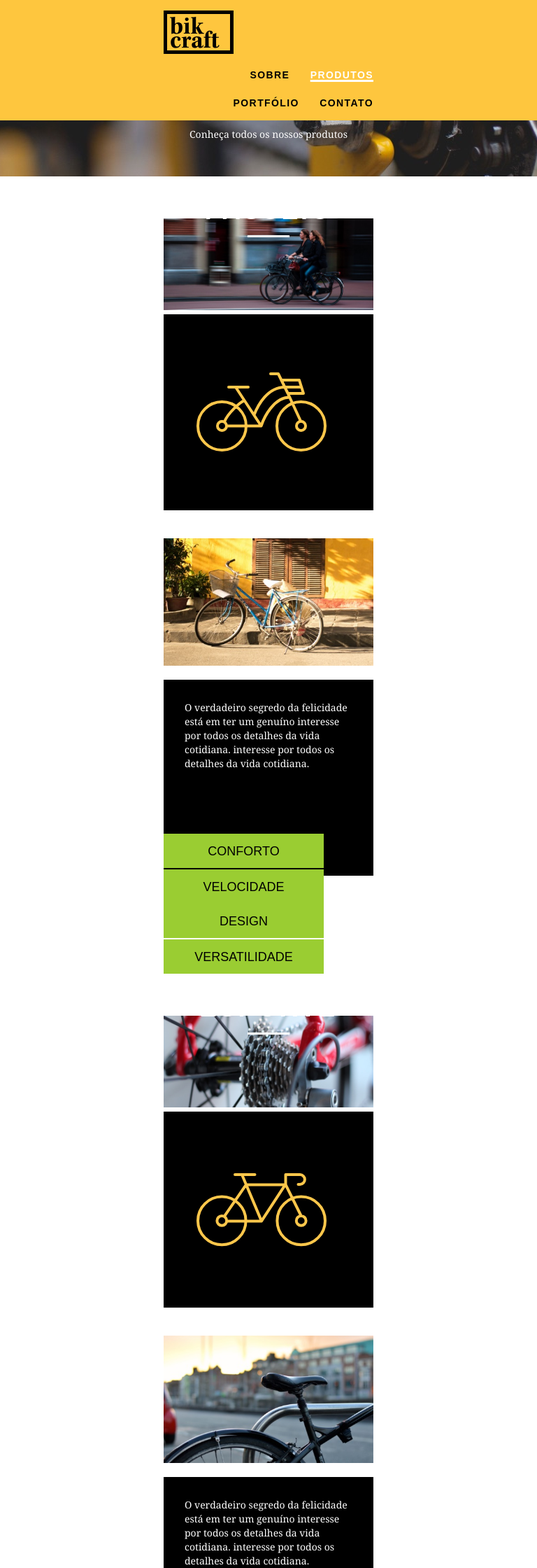
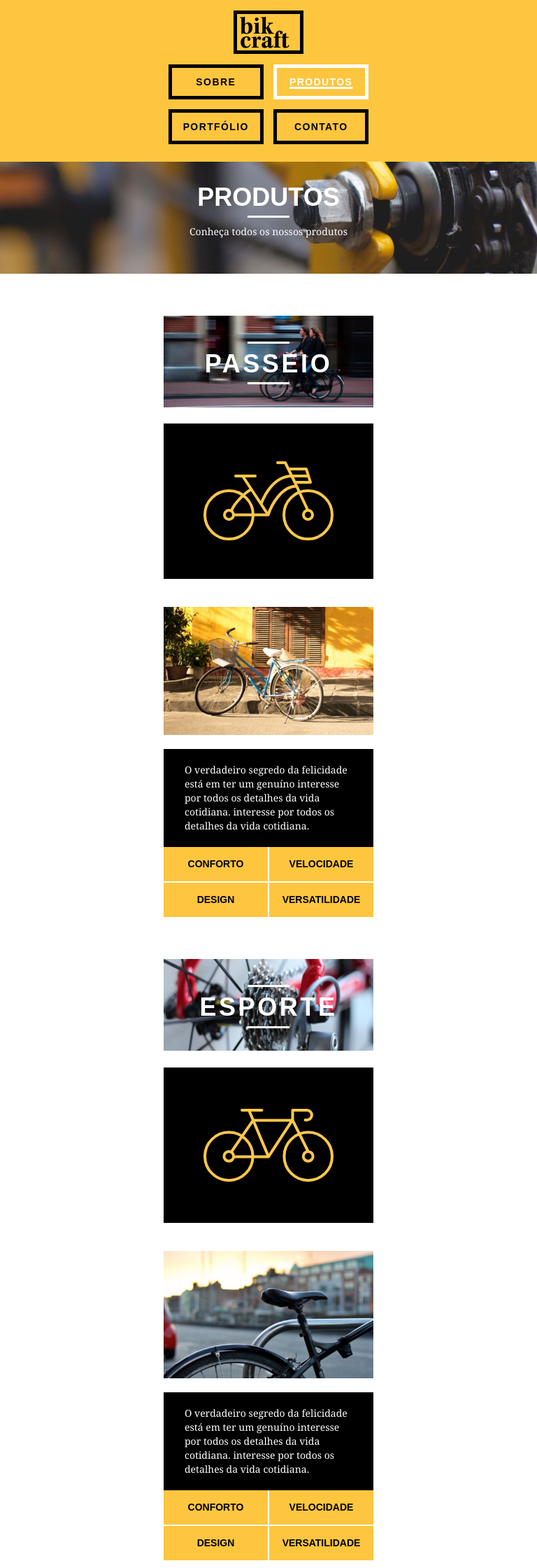
Before and after one commit to Lucasantos-S/bikcraft, a PHP site: page /produtos.html in a window 768 px wide. Shown: the top 2240 px of the page at 70% size. Run offline with PHP 8.4, Linux system fonts and the light colour scheme.

Commit message:
pagina produto finalizada para tablete e mobile

```diff
--- a/contato.html
+++ b/contato.html
@@ -9,6 +9,7 @@
     <link rel="stylesheet" href="css/grid.css">
     <link rel="stylesheet" href="css/style.css">
     <link rel="stylesheet" href="css/contato.css">
+    <link rel="stylesheet" href="css/responsivo.css">
 
     <title>Bikcraft-produto</title>
 </head>
--- a/css/grid.css
+++ b/css/grid.css
@@ -83,4 +83,4 @@
 	float: none;
 }
 
-	}
+}
--- a/css/produto.css
+++ b/css/produto.css
@@ -17,7 +17,7 @@
     position: relative;
     top: -190px;
     text-align: center;
-    margin-bottom: -100px;
+    margin-bottom: -56px;
 }
 
 .produto_item h2:before, .produto_item h2:after{
@@ -26,14 +26,19 @@
     width: 60px;
     height: 3px;
     background: #fff;
-    margin: 14px auto 10px auto;
+    margin: 6px auto 8px auto;
     }
 
 
-.produtos_listas-img.missao_produto{
-   padding: 70px 40px;
+.produto-icone{
+    background: #000;
+    padding: 70px 0;
+}
+.produto-icone img{
+    margin: 0 auto;
+}
 
-}
+
 .missao_produto{
     padding: 20px 0 0;
 }
@@ -41,42 +46,38 @@
 .produto_info {
     background: #000;
     color: white;
-    height: 280px;
-
     margin-top: 20px;
 
 }
 
 
 .produto_info p{
-    padding: 30px;
-}
-.produto_info ul {
-    padding-top: 60px;
-    width: 100%;
-    display: block;
+    font-size: 18px;
+    line-height: 25px;
+    height: 180px;
+    padding: 30px 40px;
 
 }
 
 
 .produto_info ul li{
-    background: yellowgreen;
+    background: #fec63e;
     text-align: center;
     font-size: 18px;
+    font-weight: bold;
     text-transform: uppercase;
     color: black;
     float: left;
     width: 229px;
     height: 49px;
-    padding-top: 15px;
+    padding-top: 16px;
 
-
-
-
+}
+.produto_info ul li:nth-child(1), .produto_info ul li:nth-child(2){
+    margin-bottom: 2px;
 }
 .produto_info ul li:nth-child(odd){
     margin-right: 2px;
-    margin-bottom: 2px;
 }
 
 
--- /dev/null
+++ b/css/responsivo.css
@@ -0,0 +1,208 @@
+
+/*Tablet*/
+@media only screen and (min-width: 768px) and (max-width: 995px) {
+
+/*Qualidade Home*/
+.qualidade:after{
+	right: 66px;
+
+
+}
+
+.qualidade_lista li {
+    text-align: center;
+    padding: 0 ;
+
+}
+
+
+
+/*Footer*/
+
+.footer_redes ul li a {
+    border: 3px solid var(--header-color);
+    display: block;
+    padding: 5px;
+}
+
+.footer_redes ul li a img{
+    width: 26px;
+}
+
+
+
+/*Produtos*/
+
+.produto_item h2 {
+    top: -150px;
+}
+
+.produto-icone{
+	padding: 41px 0;
+}
+
+.produto_info p{
+    font-size: 14px;
+    line-height: 20px;
+    height: 122px;
+    padding: 20px 30px;
+
+}
+
+.produto_info ul li{
+    background: #fec63e;
+    text-align: center;
+    font-size: 18px;
+    font-weight: bold;
+    text-transform: uppercase;
+    color: black;
+    float: left;
+    width: 181px;
+    height: 49px;
+    padding-top: 16px;
+
+}
+
+/*--------------Final do responsivo para tablete-----------------*/
+
+
+
+}
+/*mobile*/
+@media only screen and (max-width: 790px) {
+.header{
+	position: relative;
+
+}
+
+.header img{
+	margin: 0 auto 10px auto;
+
+
+}
+
+.header_menu{
+	text-align: center;
+}
+.header_menu ul li {
+	margin:5px;
+
+}
+.header_menu ul li a{
+	color: #000;
+	border: 5px solid #000;
+	width: 136px;
+	display:block;
+	float: left;
+
+	}
+
+.header_menu ul li a:hover {
+	border-color: #fff;
+}
+
+.header_menu ul li a.menu_ativo{
+	border-color: #fff;
+}
+
+
+/*introducao*/
+
+.introducao{
+	margin-top: 0;
+	padding-top: 40px;
+	background: url(../img/bg-mobile.jpg) ;
+}
+.introducao h1 {
+    font-size: 36px;
+}
+
+
+
+
+/*call*/
+
+.call{
+ padding-top: 10px;
+}
+
+
+/*Qualidade Home*/
+.qualidade:after{
+	display: none;
+}
+
+
+
+
+/*Introduxao-interna*/
+.introducao-interna{
+	margin: 0;
+ }
+
+
+ /*Sobre*/
+
+ .missao_sobre p{
+	padding-right: 0;
+	font-size: 14px;
+	line-height: 20px;
+ }
+ .missao_sobre ul li{
+	font-size: 14px;
+	line-height: 25px;
+ }
+
+.foto-equipe{
+	display: none;
+}
+
+.foto-equipe-mobile{
+	background: url(../img/equipe-bikcraft.jpg)no-repeat center;
+    background-size: cover;
+	height: 300px;
+	margin: 0 30px;
+}
+
+
+
+/*Produtos*/
+
+.produto_item h2 {
+    top: -100px;
+    margin-bottom: -64px;
+
+}
+
+.produto-icone{
+	padding: 41px 0;
+}
+
+.produto_info p{
+    font-size: 14px;
+    line-height: 20px;
+    height: auto;
+    padding: 20px 30px;
+
+}
+
+.produto_info ul li{
+    width: 149px;
+	height:49px;
+	font-size: 14px;
+	line-height: 20px;
+	padding-top: 14px;
+
+}
+
+.form{
+    padding-right: 0px;
+}
+.orcamento_dados ul {
+    padding-right: 0px;
+}
+
+
+
+}
+/*--------------Final do responsivo para mobile-----------------*/
--- a/css/sobre.css
+++ b/css/sobre.css
@@ -25,4 +25,5 @@
 
 .foto-equipe{
     padding-top: 20px;
+
 }
--- a/css/style.css
+++ b/css/style.css
@@ -216,7 +216,9 @@
     background: var(--header-color);
     text-align: center;
 
-
+}
+.produtos_lista li imh {
+    margin: 0 auto;
 }
 .produtos_lista li h3 {
     font-weight: bold;
@@ -281,6 +283,8 @@
 .portfolio_lista li:last-child{
 margin-top: 20px;
 }
+
+/*qualidade*/
 .qualidade:after{
     content: "";
     width: 634px;
--- a/index.html
+++ b/index.html
@@ -8,6 +8,7 @@
     <link rel="stylesheet" href="css/reset.css">
     <link rel="stylesheet" href="css/grid.css">
     <link rel="stylesheet" href="css/style.css">
+    <link rel="stylesheet" href="css/responsivo.css">
     <title>Bikcraft</title>
 </head>
 <body>
--- a/portfolio.html
+++ b/portfolio.html
@@ -9,6 +9,7 @@
     <link rel="stylesheet" href="css/grid.css">
     <link rel="stylesheet" href="css/style.css">
     <link rel="stylesheet" href="css/portfolio.css">
+    <link rel="stylesheet" href="css/responsivo.css">
 
     <title>Bikcraft-portfólio</title>
 </head>
--- a/produtos.html
+++ b/produtos.html
@@ -9,6 +9,7 @@
     <link rel="stylesheet" href="css/grid.css">
     <link rel="stylesheet" href="css/style.css">
     <link rel="stylesheet" href="css/produto.css">
+    <link rel="stylesheet" href="css/responsivo.css">
 
     <title>Bikcraft-produto</title>
 </head>
@@ -42,7 +43,8 @@
                  <div class="grid-11"><img src="img/produtos/bikcraft-passeio-1.jpg" alt="Bicicleta retrô">
                 <h2>passeio</h2>
                 </div>
-                <div class="grid-5 produtos_listas-img missao_produto"><img src="img/produtos/passeio.svg" alt="Bicicleta passeio"></div>
+                <div class="grid-5 produto-icone">
+                <img src="img/produtos/passeio.svg" alt="Bicicleta passeio"></div>
                 <div class="grid-8 missao_produto"><img src="img/produtos/bikcraft-passeio-2.jpg" alt="Bicicleta esporte">
                 </div>
                 <div class="grid-8 produto_info">
@@ -62,7 +64,7 @@
                  <div class="grid-11"><img src="img/produtos/bikcraft-esporte-1.jpg" alt="Bicicleta esporte">
                 <h2>Esporte</h2>
                 </div>
-                <div class="grid-5 produtos_listas-img missao_produto"><img src="img/produtos/esporte.svg" alt="Bicicleta passeio"></div>
+                <div class="grid-5 produto-icone"><img src="img/produtos/esporte.svg" alt="Bicicleta passeio"></div>
                 <div class="grid-8 missao_produto"><img src="img/produtos/bikcraft-esporte-2.jpg" alt="Bicicleta esporte">
                 </div>
                 <div class="grid-8 produto_info">
@@ -81,7 +83,7 @@
                  <div class="grid-11"><img src="img/produtos/bikcraft-retro-1.jpg" alt="Bicicleta retrô">
                 <h2>Retrô</h2>
                 </div>
-                <div class="grid-5 produtos_listas-img missao_produto"><img src="img/produtos/retro.svg" alt="Bicicleta passeio"></div>
+                <div class="grid-5 produto-icone"><img src="img/produtos/retro.svg" alt="Bicicleta passeio"></div>
                 <div class="grid-8 missao_produto"><img src="img/produtos/bikcraft-retro-2.jpg" alt="Bicicleta esporte">
                 </div>
                 <div class="grid-8 produto_info">
--- a/sobre.html
+++ b/sobre.html
@@ -9,6 +9,7 @@
     <link rel="stylesheet" href="css/grid.css">
     <link rel="stylesheet" href="css/style.css">
     <link rel="stylesheet" href="css/sobre.css">
+    <link rel="stylesheet" href="css/responsivo.css">
 
     <title>Bikcraft-sobre</title>
 </head>
@@ -57,6 +58,10 @@
             <img src="img/equipe-bikcraft.jpg" alt="">
 
         </div>
+
+
+    </section>
+    <section class="foto-equipe-mobile">
 
     </section>
 
```
